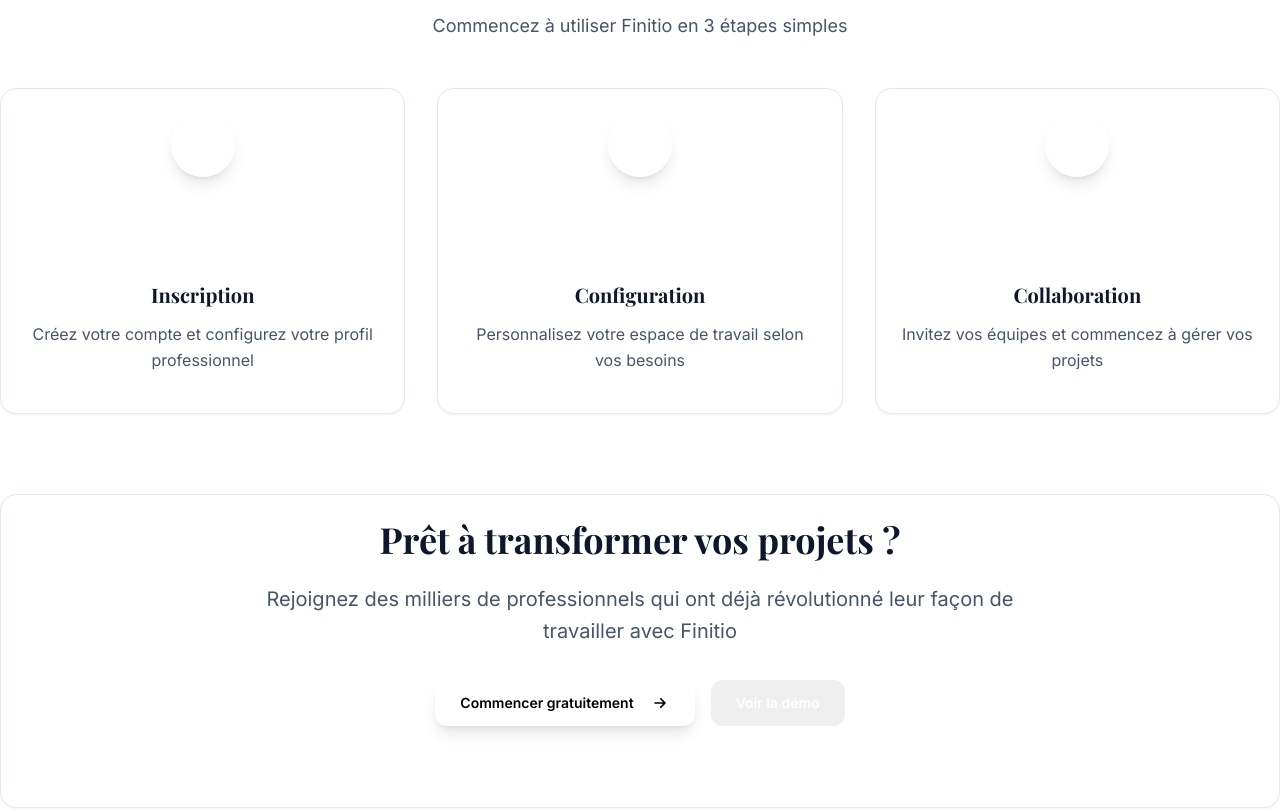
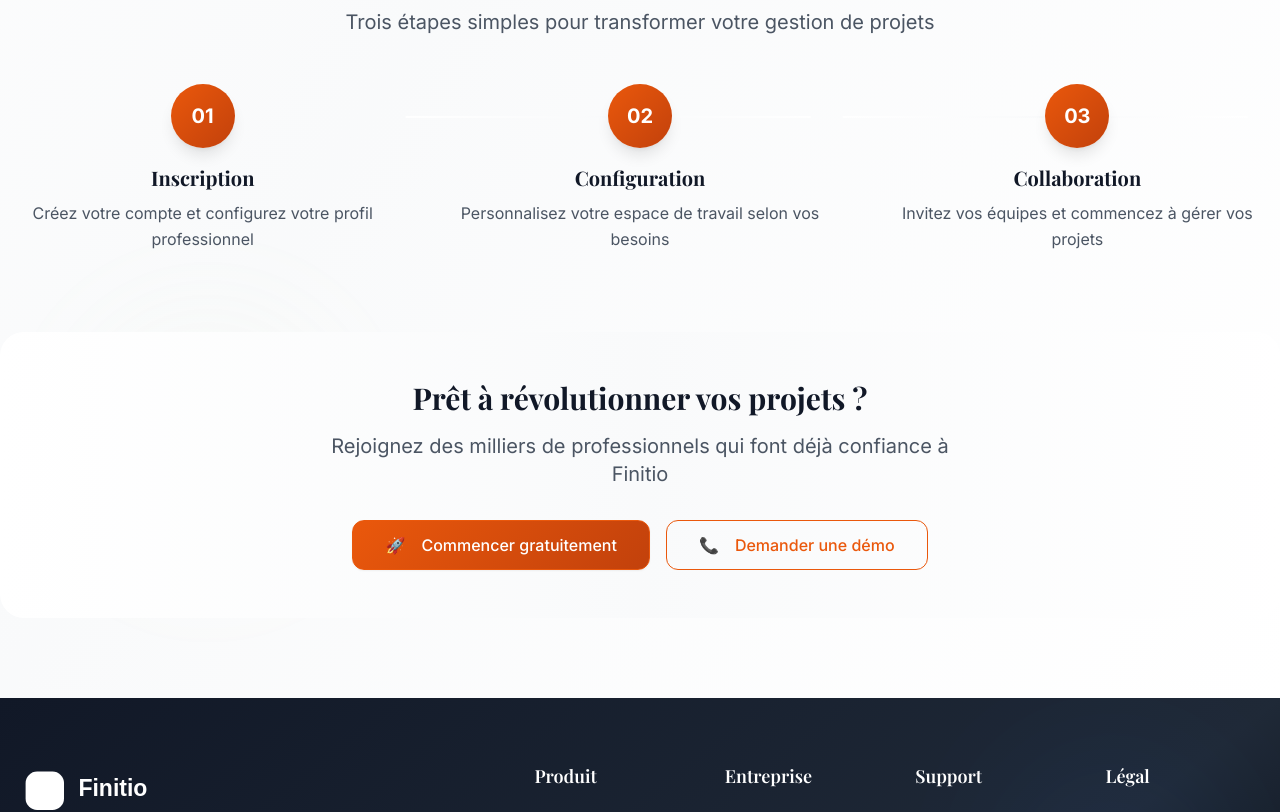
Before and after one commit to yassyn-uni/finitio-app, a React (Vite) app: page / in a window 1280 px wide. Shown: the part 4066-4878 px from the top of the page. Built offline with nearby package versions, Linux system fonts and the light colour scheme.

Commit message:
Harmonisation complete de la palette de couleurs - CTA et Fonctionnalites mis a jour avec orange premium

```diff
--- a/src/components/Cta.jsx
+++ b/src/components/Cta.jsx
@@ -2,21 +2,56 @@
 
 export default function Cta() {
   return (
-    <section className="bg-gradient-to-r from-[#00B4D8] to-[#0077B6] text-white text-center py-12 md:py-20 px-4 sm:px-6">
-      <div className="max-w-4xl mx-auto">
+    <section className="construction-gradient text-white text-center py-12 md:py-20 px-4 sm:px-6 relative overflow-hidden">
+      {/* Overlay pour améliorer le contraste */}
+      <div className="absolute inset-0 bg-black bg-opacity-20"></div>
+
+      <div className="max-w-4xl mx-auto relative z-10">
         <h2 className="text-2xl sm:text-3xl md:text-4xl font-bold mb-4 leading-tight">
-          Prêt à simplifier votre chantier ?
+          Prêt à démarrer votre projet ?
         </h2>
-        <p className="mb-6 text-base sm:text-lg md:text-xl max-w-2xl mx-auto">
-          Rejoignez Finitio gratuitement dès aujourd'hui.
+        <p className="mb-8 text-base sm:text-lg md:text-xl max-w-2xl mx-auto text-white font-light">
+          Rejoignez des milliers de professionnels qui font confiance à Finitio
         </p>
-        <Link
-          to="/inscription"
-          className="inline-block bg-white text-[#0077B6] font-semibold px-6 sm:px-8 py-3 rounded-full shadow hover:bg-gray-100 transition-all duration-300 text-sm sm:text-base"
-        >
-          Créer mon compte
-        </Link>
+
+        <div className="flex flex-col sm:flex-row gap-4 justify-center items-center">
+          <Link
+            to="/inscription"
+            className="btn btn-primary btn-lg px-8 py-4 text-lg font-semibold shadow-xl hover:shadow-2xl transform hover:scale-105 transition-all duration-300"
+          >
+            <span className="mr-2">🚀</span>
+            Commencer gratuitement
+          </Link>
+
+          <Link
+            to="/demo"
+            className="btn btn-outline btn-lg px-8 py-4 text-lg font-semibold text-white border-white border-2 hover:bg-white hover:text-gray-900 shadow-xl"
+          >
+            <span className="mr-2">🎥</span>
+            Voir la démo
+          </Link>
+        </div>
+
+        {/* Statistiques de confiance */}
+        <div className="mt-12 grid grid-cols-1 md:grid-cols-3 gap-8 max-w-3xl mx-auto">
+          <div className="stats-card">
+            <div className="stats-number">2500+</div>
+            <div className="stats-label">Projets Réalisés</div>
+          </div>
+          <div className="stats-card">
+            <div className="stats-number">98.5%</div>
+            <div className="stats-label">Satisfaction Client</div>
+          </div>
+          <div className="stats-card">
+            <div className="stats-number">24h</div>
+            <div className="stats-label">Support Réactif</div>
+          </div>
+        </div>
       </div>
+
+      {/* Éléments décoratifs harmonisés */}
+      <div className="absolute top-10 left-10 w-20 h-20 bg-orange-400 bg-opacity-20 rounded-full blur-xl animate-pulse"></div>
+      <div className="absolute bottom-10 right-10 w-32 h-32 bg-orange-500 bg-opacity-15 rounded-full blur-xl animate-pulse delay-1000"></div>
     </section>
   );
 }
--- a/src/components/Fonctionnalites.jsx
+++ b/src/components/Fonctionnalites.jsx
@@ -15,9 +15,9 @@
       icon: '',
       title: 'Suivi en temps réel',
       description: 'Suivez l\'avancement de vos projets avec des mises à jour instantanées et des notifications intelligentes',
-      color: 'primary',
-      gradient: 'from-primary-500 to-primary-600',
-      bgGradient: 'from-primary-50 to-primary-100',
+      color: 'accent',
+      gradient: 'construction-accent-gradient',
+      bgGradient: 'from-accent-50 to-accent-100',
       details: [
         'Dashboard en temps réel',
         'Notifications push intelligentes',
@@ -31,9 +31,9 @@
       icon: '',
       title: 'Messagerie intégrée',
       description: 'Communiquez directement avec vos équipes et clients via notre système de messagerie sécurisé',
-      color: 'secondary',
-      gradient: 'from-secondary-500 to-secondary-600',
-      bgGradient: 'from-secondary-50 to-secondary-100',
+      color: 'orange',
+      gradient: 'from-orange-500 to-orange-600',
+      bgGradient: 'from-orange-50 to-orange-100',
       details: [
         'Chat temps réel par projet',
         'Partage de fichiers sécurisé',
@@ -48,8 +48,8 @@
       title: 'Planification avancée',
       description: 'Organisez vos projets avec des outils de planification Kanban et des calendriers interactifs',
       color: 'success',
-      gradient: 'from-success-500 to-success-600',
-      bgGradient: 'from-success-50 to-success-100',
+      gradient: 'from-green-500 to-green-600',
+      bgGradient: 'from-green-50 to-green-100',
       details: [
         'Kanban interactif',
         'Calendrier de projet',
@@ -63,9 +63,9 @@
       icon: '',
       title: 'Gestion financière',
       description: 'Centralisez vos devis, factures et paiements avec un suivi budgétaire automatisé',
-      color: 'warning',
-      gradient: 'from-warning-500 to-warning-600',
-      bgGradient: 'from-warning-50 to-warning-100',
+      color: 'amber',
+      gradient: 'from-amber-500 to-amber-600',
+      bgGradient: 'from-amber-50 to-amber-100',
       details: [
         'Devis automatisés',
         'Suivi budgétaire',
@@ -79,9 +79,9 @@
       icon: '',
       title: 'Accès multi-plateforme',
       description: 'Travaillez depuis n\'importe où avec nos applications web, mobile et desktop synchronisées',
-      color: 'info',
-      gradient: 'from-info-500 to-info-600',
-      bgGradient: 'from-info-50 to-info-100',
+      color: 'slate',
+      gradient: 'from-slate-500 to-slate-600',
+      bgGradient: 'from-slate-50 to-slate-100',
       details: [
         'Application mobile native',
         'Interface web responsive',
@@ -95,9 +95,9 @@
       icon: '',
       title: 'Sécurité renforcée',
       description: 'Vos données sont protégées par un chiffrement de niveau bancaire et des sauvegardes automatiques',
-      color: 'muted',
-      gradient: 'from-muted-600 to-muted-700',
-      bgGradient: 'from-muted-50 to-muted-100',
+      color: 'gray',
+      gradient: 'from-gray-600 to-gray-700',
+      bgGradient: 'from-gray-50 to-gray-100',
       details: [
         'Chiffrement AES-256',
         'Authentification 2FA',
@@ -114,14 +114,14 @@
       title: 'Inscription',
       description: 'Créez votre compte et configurez votre profil professionnel',
       icon: '',
-      color: 'primary'
+      color: 'accent'
     },
     {
       step: '02',
       title: 'Configuration',
       description: 'Personnalisez votre espace de travail selon vos besoins',
       icon: '',
-      color: 'secondary'
+      color: 'orange'
     },
     {
       step: '03',
@@ -137,35 +137,35 @@
   };
 
   return (
-    <section className="py-20 bg-gradient-to-br from-white via-muted-50 to-white relative overflow-hidden">
+    <section className="py-20 bg-gradient-to-br from-white via-gray-50 to-white relative overflow-hidden">
 
-      {/* Background Elements */}
+      {/* Background Elements harmonisés */}
       <div className="absolute inset-0 opacity-5">
-        <div className="absolute top-32 right-20 w-96 h-96 bg-gradient-to-br from-primary-200 to-secondary-200 rounded-full blur-3xl animate-pulse"></div>
-        <div className="absolute bottom-32 left-20 w-64 h-64 bg-gradient-to-br from-success-200 to-info-200 rounded-full blur-3xl animate-float"></div>
+        <div className="absolute top-32 right-20 w-96 h-96 bg-gradient-to-br from-orange-200 to-amber-200 rounded-full blur-3xl animate-pulse"></div>
+        <div className="absolute bottom-32 left-20 w-64 h-64 bg-gradient-to-br from-green-200 to-orange-200 rounded-full blur-3xl animate-float"></div>
       </div>
 
       <div className="container relative z-10">
 
-        {/* Header Section */}
+        {/* Header Section harmonisé */}
         <div className={`text-center mb-16 ${isVisible ? 'animate-slide-up' : 'opacity-0'}`}>
-          <div className="inline-flex items-center gap-2 px-4 py-2 bg-success-50 border border-success-200 rounded-full text-success-700 text-sm font-medium mb-6">
-            <span className="w-2 h-2 bg-success-500 rounded-full animate-pulse"></span>
+          <div className="inline-flex items-center gap-2 px-4 py-2 bg-accent-50 border border-accent-200 rounded-full text-accent-700 text-sm font-medium mb-6">
+            <span className="w-2 h-2 bg-accent-500 rounded-full animate-pulse"></span>
             Fonctionnalités avancées
           </div>
 
           <h2 className="text-4xl lg:text-5xl font-extrabold mb-6">
-            <span className="bg-gradient-to-r from-success-600 via-primary-600 to-secondary-600 bg-clip-text text-transparent">
+            <span className="construction-accent-gradient bg-clip-text text-transparent">
               Tout ce dont vous avez besoin
             </span>
           </h2>
 
-          <p className="text-xl text-muted max-w-3xl mx-auto leading-relaxed">
+          <p className="text-xl text-gray-600 max-w-3xl mx-auto leading-relaxed">
             Découvrez les outils puissants qui vont révolutionner votre façon de gérer vos projets de construction
           </p>
         </div>
 
-        {/* Features Grid */}
+        {/* Features Grid harmonisé */}
         <div className="grid lg:grid-cols-3 gap-8 mb-20">
           {features.map((feature, index) => (
             <div
@@ -173,136 +173,87 @@
               onClick={() => handleFeatureClick(index)}
               className={`card cursor-pointer transition-all duration-300 transform hover:-translate-y-2 hover:shadow-2xl ${
                 activeFeature === index
-                  ? 'shadow-2xl scale-105 ring-2 ring-primary-500 ring-opacity-50'
+                  ? 'shadow-2xl scale-105 ring-2 ring-accent-500 ring-opacity-50'
                   : 'shadow-lg hover:shadow-xl'
               }`}
             >
               <div className="card-body p-6">
-                {/* Icon */}
+                {/* Icon harmonisé */}
                 <div className={`inline-flex items-center justify-center w-16 h-16 bg-gradient-to-r ${feature.gradient} rounded-2xl text-white text-2xl mb-4 shadow-lg`}>
                   <FinitioIcon type={feature.icon} size="md" className="filter brightness-0 invert" />
                 </div>
 
                 {/* Content */}
-                <h3 className="text-xl font-bold mb-3">{feature.title}</h3>
-                <p className="text-muted leading-relaxed mb-4">{feature.description}</p>
+                <h3 className="text-xl font-bold mb-3 text-gray-900">{feature.title}</h3>
+                <p className="text-gray-600 leading-relaxed mb-4">{feature.description}</p>
 
-                {/* Details */}
+                {/* Details harmonisés */}
                 <div className="space-y-2">
                   {feature.details.map((detail, detailIndex) => (
                     <div key={detailIndex} className="flex items-center gap-2 text-sm">
                       <div className={`w-1.5 h-1.5 bg-${feature.color}-500 rounded-full`}></div>
-                      <span className="text-muted">{detail}</span>
+                      <span className="text-gray-600">{detail}</span>
                     </div>
                   ))}
                 </div>
 
-                {/* Action */}
-                <div className="mt-4 pt-4 border-t border-border">
-                  <div className={`inline-flex items-center gap-2 text-${feature.color}-600 font-medium text-sm`}>
-                    <span>En savoir plus</span>
-                    <svg className="w-4 h-4" fill="none" stroke="currentColor" viewBox="0 0 24 24">
-                      <path strokeLinecap="round" strokeLinejoin="round" strokeWidth={2} d="M9 5l7 7-7 7" />
-                    </svg>
-                  </div>
+                {/* Action harmonisé */}
+                <div className="mt-4 pt-4 border-t border-gray-100">
+                  <span className="text-accent-600 text-sm font-medium hover:text-accent-700 transition-colors cursor-pointer">
+                    En savoir plus →
+                  </span>
                 </div>
               </div>
             </div>
           ))}
         </div>
 
-        {/* Process Section */}
-        <div className="mb-20">
+        {/* Process Steps harmonisé */}
         <div className="text-center mb-12">
-            <h3 className="text-3xl lg:text-4xl font-bold mb-4">
+          <h3 className="text-3xl font-bold mb-4 text-gray-900">
             Comment ça marche ?
           </h3>
-            <p className="text-lg text-muted max-w-2xl mx-auto">
-              Commencez à utiliser Finitio en 3 étapes simples
+          <p className="text-xl text-gray-600 max-w-2xl mx-auto">
+            Trois étapes simples pour transformer votre gestion de projets
           </p>
         </div>
 
-          <div className="grid lg:grid-cols-3 gap-8">
+        <div className="grid md:grid-cols-3 gap-8 mb-16">
           {processSteps.map((step, index) => (
-              <div key={index} className="relative">
-                {/* Connection Line */}
+            <div key={step.step} className="text-center relative">
+              {/* Connector line */}
               {index < processSteps.length - 1 && (
-                  <div className="hidden lg:block absolute top-16 left-full w-full h-0.5 bg-gradient-to-r from-primary-200 to-secondary-200 z-0"></div>
+                <div className="hidden md:block absolute top-8 left-1/2 w-full h-0.5 bg-gradient-to-r from-accent-300 to-accent-400 transform translate-x-1/2 z-0"></div>
               )}
 
-                <div className="card shadow-lg hover:shadow-xl transition-all duration-300 relative z-10">
-                  <div className="card-body p-8 text-center">
-                    {/* Step Number */}
-                    <div className={`inline-flex items-center justify-center w-16 h-16 bg-gradient-to-r from-${step.color}-500 to-${step.color}-600 rounded-full text-white text-xl font-bold mb-6 shadow-lg`}>
+              <div className="relative z-10">
+                <div className={`inline-flex items-center justify-center w-16 h-16 construction-accent-gradient rounded-full text-white text-xl font-bold mb-4 shadow-lg`}>
                   {step.step}
                 </div>
-
-                    {/* Icon */}
-                    <div className="text-4xl mb-4">
-                      <FinitioIcon type={step.icon} size="lg" className="mx-auto opacity-80" />
-                    </div>
-
-                    {/* Content */}
-                    <h4 className="text-xl font-bold mb-3">{step.title}</h4>
-                    <p className="text-muted leading-relaxed">{step.description}</p>
-                  </div>
+                <h4 className="text-xl font-bold mb-2 text-gray-900">{step.title}</h4>
+                <p className="text-gray-600 leading-relaxed">{step.description}</p>
               </div>
             </div>
           ))}
         </div>
-        </div>
 
-        {/* CTA Section */}
-        <div className="text-center">
-          <div className="card shadow-2xl overflow-hidden bg-gradient-to-r from-primary-600 via-secondary-600 to-success-600 text-white">
-            <div className="card-body p-12">
-              <div className="max-w-3xl mx-auto">
-                <h3 className="text-3xl lg:text-4xl font-bold mb-6">
-                  Prêt à transformer vos projets ?
+        {/* CTA Section harmonisé */}
+        <div className="text-center bg-gradient-to-r from-accent-50 to-orange-50 rounded-3xl p-8 md:p-12 border border-accent-100">
+          <h3 className="text-3xl font-bold mb-4 text-gray-900">
+            Prêt à révolutionner vos projets ?
           </h3>
-                <p className="text-xl text-primary-100 mb-8 leading-relaxed">
-                  Rejoignez des milliers de professionnels qui ont déjà révolutionné leur façon de travailler avec Finitio
+          <p className="text-xl text-gray-600 mb-8 max-w-2xl mx-auto">
+            Rejoignez des milliers de professionnels qui font déjà confiance à Finitio
           </p>
-
           <div className="flex flex-col sm:flex-row gap-4 justify-center">
-                  <button
-                    className="btn bg-white text-primary-600 px-8 py-4 rounded-xl font-semibold shadow-lg hover:shadow-xl transition-all hover:scale-105"
-                  >
-                    <span>Commencer gratuitement</span>
-                    <svg className="w-5 h-5 ml-2" fill="none" stroke="currentColor" viewBox="0 0 24 24">
-                      <path strokeLinecap="round" strokeLinejoin="round" strokeWidth={2} d="M13 7l5 5m0 0l-5 5m5-5H6" />
-                    </svg>
+            <button className="btn btn-primary btn-lg px-8 py-4">
+              <span className="mr-2">🚀</span>
+              Commencer gratuitement
             </button>
-
-                  <button
-                    className="btn border-2 border-white text-white px-8 py-4 rounded-xl font-semibold hover:bg-white hover:text-primary-600 transition-all"
-                  >
-                    <span>Voir la démo</span>
+            <button className="btn btn-outline btn-lg px-8 py-4">
+              <span className="mr-2">📞</span>
+              Demander une démo
             </button>
-                </div>
-
-                <div className="mt-8 flex items-center justify-center gap-6 text-primary-100">
-                  <div className="flex items-center gap-2">
-                    <svg className="w-5 h-5" fill="currentColor" viewBox="0 0 20 20">
-                      <path fillRule="evenodd" d="M16.707 5.293a1 1 0 010 1.414l-8 8a1 1 0 01-1.414 0l-4-4a1 1 0 011.414-1.414L8 12.586l7.293-7.293a1 1 0 011.414 0z" clipRule="evenodd" />
-                    </svg>
-                    <span>Essai gratuit 30 jours</span>
-                  </div>
-                  <div className="flex items-center gap-2">
-                    <svg className="w-5 h-5" fill="currentColor" viewBox="0 0 20 20">
-                      <path fillRule="evenodd" d="M16.707 5.293a1 1 0 010 1.414l-8 8a1 1 0 01-1.414 0l-4-4a1 1 0 011.414-1.414L8 12.586l7.293-7.293a1 1 0 011.414 0z" clipRule="evenodd" />
-                    </svg>
-                    <span>Aucune carte requise</span>
-                  </div>
-                  <div className="flex items-center gap-2">
-                    <svg className="w-5 h-5" fill="currentColor" viewBox="0 0 20 20">
-                      <path fillRule="evenodd" d="M16.707 5.293a1 1 0 010 1.414l-8 8a1 1 0 01-1.414 0l-4-4a1 1 0 011.414-1.414L8 12.586l7.293-7.293a1 1 0 011.414 0z" clipRule="evenodd" />
-                    </svg>
-                    <span>Support 24/7</span>
-                  </div>
-                </div>
-              </div>
-            </div>
           </div>
         </div>
       </div>
```
Also changed, not shown: 1 other file (tests, documents, lock files or other folders). Lines whose indentation alone changed are shown as unchanged.
